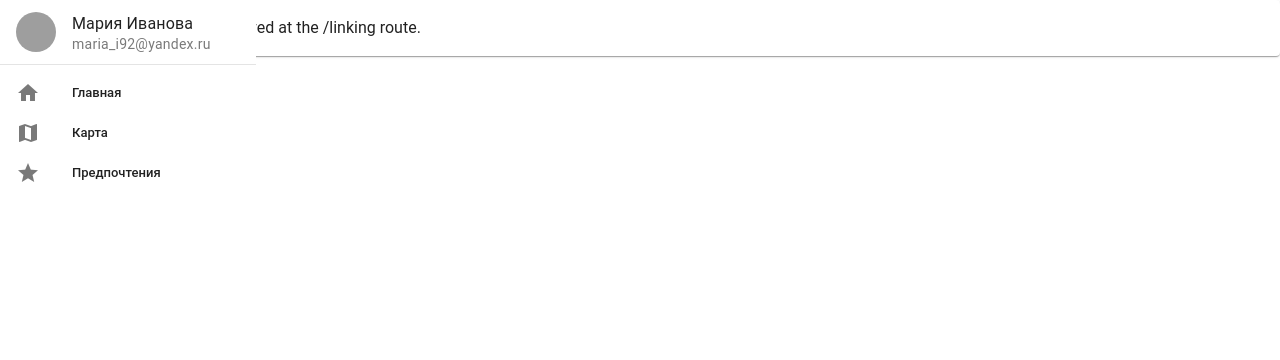
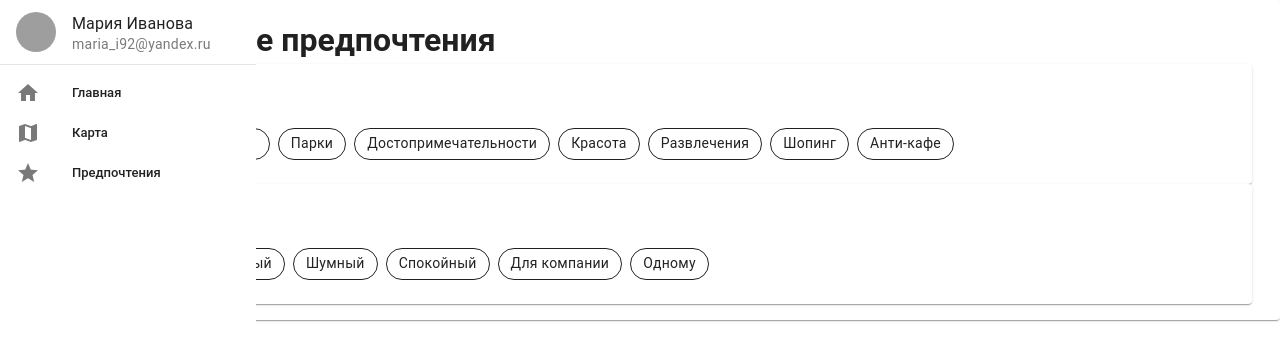
Before and after one commit to Steindvart/Personalized_routes_2GIS, a Nuxt app in the folder frontend/: page /liking in a window 1280 px wide. Shown: the top 360 px of the page. Built offline with nearby package versions, Linux system fonts and the light colour scheme; grey boxes are pictures that could not be loaded.

Commit message:
(dev) - liking component and page.

```diff
--- /dev/null
+++ b/frontend/components/likingSection.vue
@@ -0,0 +1,45 @@
+<template>
+  <v-card class="mx-auto">
+    <v-card-text>
+      <h2 class="text-h5 mb-2">{{ title }}</h2>
+
+      <v-chip-group
+        v-model="selectedItems"
+        column
+        multiple
+      >
+        <v-chip
+          v-for="(item, index) in items"
+          :key="index"
+          :text="item.text"
+          :value="item.value"
+          variant="outlined"
+          filter
+        >
+          {{ item.text }}
+        </v-chip>
+      </v-chip-group>
+    </v-card-text>
+  </v-card>
+</template>
+
+<script>
+export default {
+  data() {
+    return {
+      selectedItems: [],
+    };
+  },
+
+  props: {
+    title: {
+      type: String,
+      default: ''
+    },
+    items: {
+      type: Array,
+      default: () => []
+    }
+  }
+}
+</script>
--- a/frontend/pages/liking.vue
+++ b/frontend/pages/liking.vue
@@ -1,5 +1,48 @@
 <template>
-  <section>
-    <p>This page will be displayed at the /linking route.</p>
-  </section>
+  <div class="liking-group-container">
+    <h1>Постоянные предпочтения</h1>
+    <liking-section
+      title="Категории"
+      :items=categoryItems
+    >
+    </liking-section>
+    <liking-section
+      title="Стиль"
+      :items=styleItems
+    >
+    </liking-section>
+  </div>
 </template>
+
+<script>
+import likingSection from "@/components/likingSection";
+
+export default {
+  components: {
+    likingSection,
+  },
+  data() {
+    return {
+      categoryItems: [
+        { text: 'Кафе', value: 1 },
+        { text: 'Рестораны', value: 2 },
+        { text: 'Парки', value: 3 },
+        { text: 'Достопримечательности', value: 4 },
+        { text: 'Красота', value: 5 },
+        { text: 'Развлечения', value: 6 },
+        { text: 'Шопинг', value: 7 },
+        { text: 'Анти-кафе', value: 8 },
+      ],
+
+      styleItems: [
+        { text: 'Детский', value: 1 },
+        { text: 'Взрослый', value: 2 },
+        { text: 'Шумный', value: 3 },
+        { text: 'Спокойный', value: 4 },
+        { text: 'Для компании', value: 5 },
+        { text: 'Одному', value: 6 },
+      ],
+    };
+  },
+}
+</script>
```
